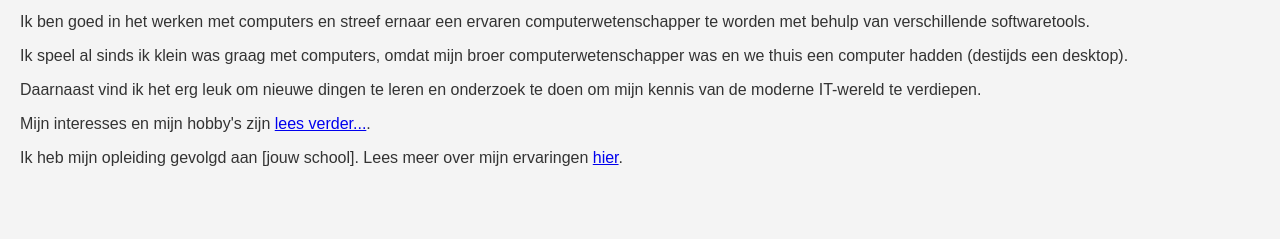
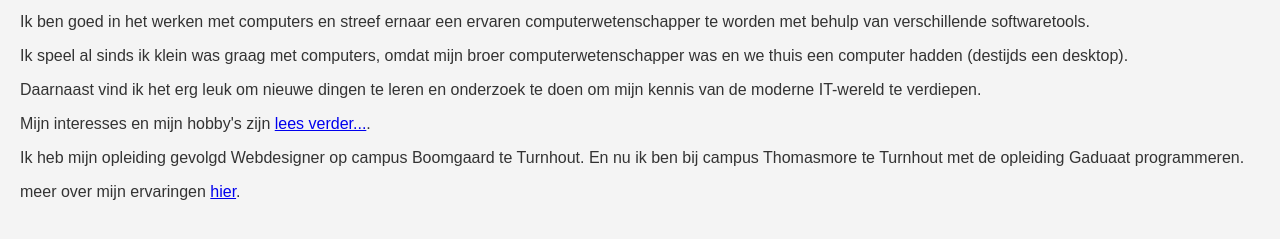
Before and after one commit to MinaniSelemani/portfolio, a plain HTML site: page index.html in a window 1280 px wide. Shown: the part 539-778 px from the top of the page. Drawn offline with Linux system fonts and the light colour scheme.

Commit message:
Project 1

```diff
--- a/index.html
+++ b/index.html
@@ -27,7 +27,7 @@
             <p> Ik ben goed in het werken met computers en streef ernaar een ervaren computerwetenschapper te worden met behulp van verschillende softwaretools.</p><p>
              Ik speel al sinds ik klein was graag met computers, omdat mijn broer computerwetenschapper was en we thuis een computer hadden (destijds een desktop).</p><p> Daarnaast vind ik het erg leuk om nieuwe dingen te leren en onderzoek te doen om mijn kennis van de moderne IT-wereld te verdiepen.</p>
             <p>Mijn interesses en mijn hobby's zijn <a href="hobby.html">lees verder...</a>.</p>
-            <p>Ik heb mijn opleiding gevolgd aan [jouw school]. Lees meer over mijn ervaringen  <a href="ervaring.html"> hier</a>.</p>
+            <p>Ik heb mijn opleiding gevolgd Webdesigner op campus Boomgaard te Turnhout. En nu ik ben bij campus Thomasmore te Turnhout met de opleiding Gaduaat programmeren. </p><p> meer over mijn ervaringen  <a href="ervaring.html"> hier</a>.</p>
         </section>
     </main>
 </body>
```
